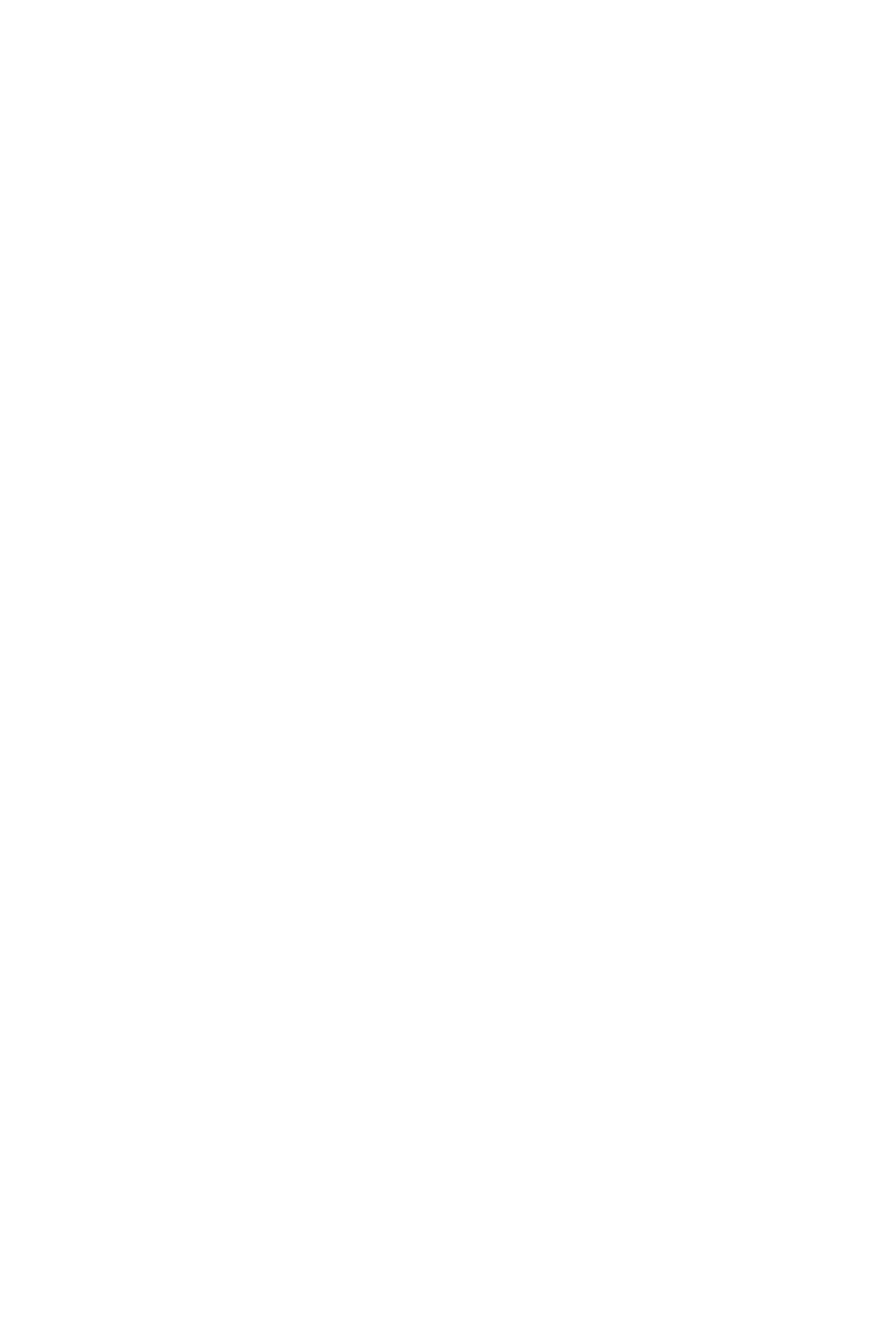
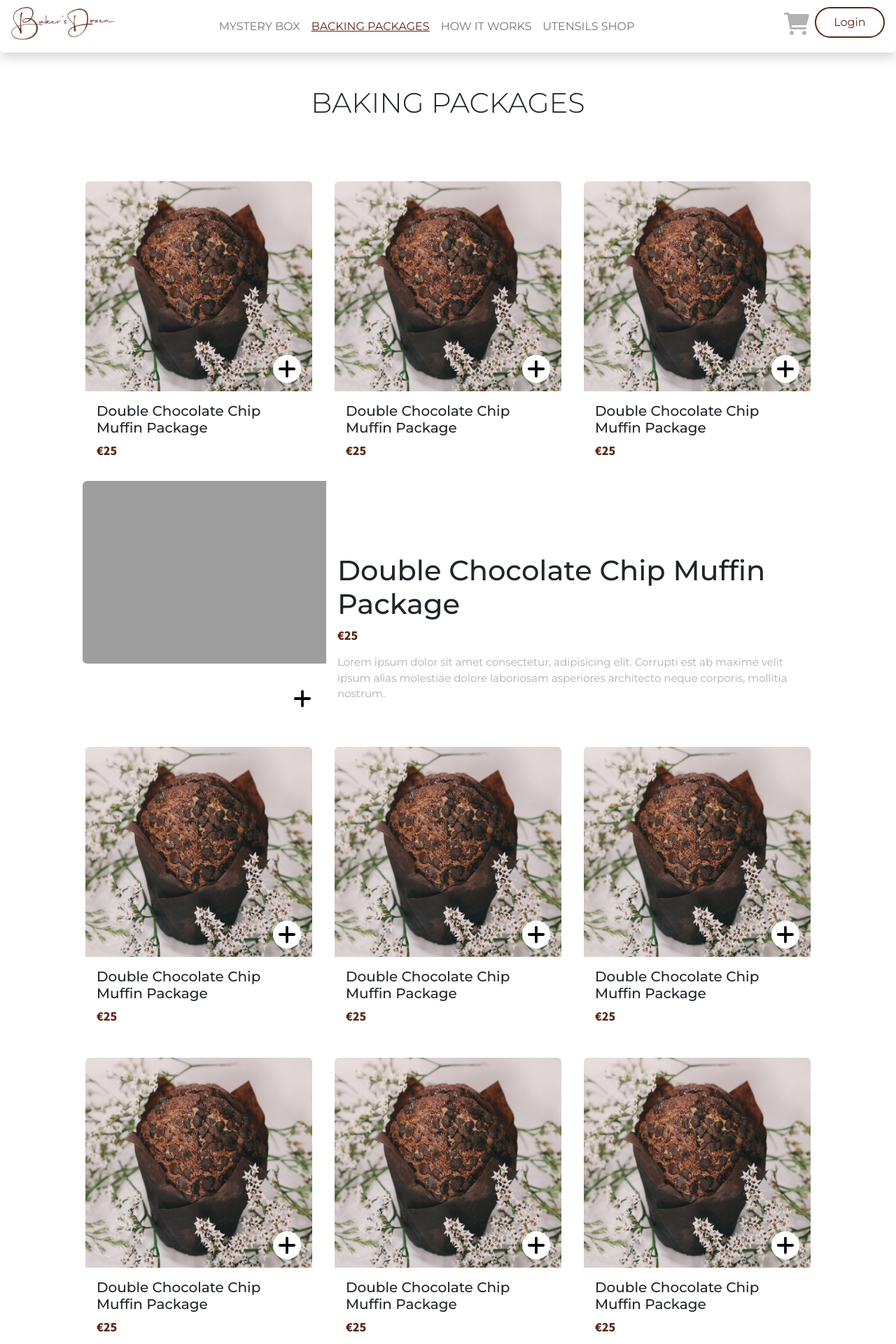
Before and after one commit to Missarik/-bakersDozen, a PHP site: page /HTML/bakingKit.html in a window 1280 px wide. Before the commit the part shown is empty. Shown: the top 1920 px of the page at 70% size. Before the commit the page ends 800 px from the top, so only its background shows below. Run offline with PHP 8.4, Linux system fonts and the light colour scheme; some libraries are stand-ins or nearby versions; grey boxes are pictures that could not be loaded.

Commit message:
Update 3 with Baking Package Page

```diff
--- /dev/null
+++ b/Baker's Dozen Prototype/CSS/bakingKit.css
@@ -0,0 +1,132 @@
+@import url('https://fonts.googleapis.com/css2?family=Montserrat:ital,wght@0,300;0,400;0,500;1,200;1,300;1,400&family=Noto+Sans+JP:wght@300;400;500;700;900&display=swap');/*Importing Montserrat*/
+@import url('https://fonts.googleapis.com/css2?family=Noto+Sans+JP:wght@300;400;500;700;900&display=swap');/*Importing NotoSansJP*/
+
+.bakingPackageText{
+    text-align: center;
+    font-family: "Montserrat", sans-serif;
+    font-weight: 100;
+}
+
+.bakingCardContent, .bakingCardContent:hover{
+    text-decoration: none;
+    color: black;
+}
+
+.shopNowBaking{
+    font-weight: 500;
+    font-size: 11px;
+    width: 40px;
+    height: 40px;
+    border-radius: 50%;
+    background-color: white;
+    overflow-y: hidden;
+    padding: 0;
+    margin: 0;
+    position: absolute;
+    bottom:30%;
+    right: 5%;
+}
+
+.shopNowBakingBig{
+    font-weight: 500;
+    font-size: 11px;
+    width: 40px;
+    height: 40px;
+    border-radius: 50%;
+    background-color: white;
+    overflow-y: hidden;
+    padding: 0;
+    margin: 0;
+    position: absolute;
+    bottom:5%;
+    right: 68%;
+}
+
+.shopNowBakingBigRight{
+    font-weight: 500;
+    font-size: 11px;
+    width: 40px;
+    height: 40px;
+    border-radius: 50%;
+    background-color: white;
+    overflow-y: hidden;
+    padding: 0;
+    margin: 0;
+    position: absolute;
+    bottom:5%;
+    right: 1%;
+}
+
+.shopNowBakingBigRight:hover{
+    font-weight: 500;
+    font-size: 11px;
+    width: 40px;
+    height: 40px;
+    border-radius: 50%;
+    background-color: #a66038;
+    overflow-y: hidden;
+    padding: 0;
+    margin: 0;
+    position: absolute;
+    bottom:5%;
+    right: 1%;
+}
+
+.shopNowBakingBig:hover{
+    font-weight: 500;
+    font-size: 11px;
+    width: 40px;
+    height: 40px;
+    border-radius: 50%;
+    background-color: #a66038;
+    overflow-y: hidden;
+    padding: 0;
+    margin: 0;
+    position: absolute;
+    bottom:5%;
+    right: 68%;
+}
+
+.shopNowBaking:hover{
+    font-weight: 500;
+    font-size: 11px;
+    width: 40px;
+    height: 40px;
+    border-radius: 50%;
+    background-color: #a66038;
+    overflow-y: hidden;
+    padding: 0;
+    margin: 0;
+    position: absolute;
+    bottom:30%;
+    right: 5%;
+}
+
+.plusBaking{
+    width: 70%;
+    height: 100%;
+    overflow-y: hidden;
+    align-content: center;
+}
+
+.plusBakingBig{
+    width: 70%;
+    height: 100%;
+    overflow-y: hidden;
+    align-content: center;
+}
+
+.price{
+    color: #592614;
+    font-family: 'Noto Sans JP', sans-serif;
+    font-weight: 800;
+}
+
+.bigProduct{
+    padding-top: 15%;
+}
+
+.desc{
+    color: #adadad;
+    font-size: 15px;
+}
--- a/Baker's Dozen Prototype/CSS/style.css
+++ b/Baker's Dozen Prototype/CSS/style.css
@@ -4,6 +4,12 @@
 * {
     overflow-x: hidden;
     font-family: "Montserrat", sans-serif;
+}
+
+.active{
+    color: #592614 !important;
+    text-decoration: underline;
+    text-decoration-color: #592614;
 }
 
 .homeImageStyling {
@@ -132,7 +138,7 @@ input:focus{
     height: 300px;
 }
 
-.cardSize{
+.cardSize {
     width: 50%;
     padding-left: 12px;
 }
@@ -153,8 +159,18 @@ input:focus{
     color: white;
 }
 
+.nav-link:hover{
+    text-decoration: underline;
+    color: #592614;
+}
+
 .nav-bg-white, .card-bg-white {
     background-color: white;
+}
+
+.nav-bg-white{
+    height: 75px;
+    overflow-y: hidden;
 }
 
 .offerText{
@@ -171,8 +187,8 @@ input:focus{
     overflow-y: hidden;
     text-align: center;
     color: white;
-    font-family: 'Montserrat', sans-serif;
-    font-weight: 500;
+    font-family: 'Noto Sans JP', sans-serif;
+    font-weight: 800;
     font-size: 35px;
 }
 
--- a/Baker's Dozen Prototype/HTML/bakingKit.html
+++ b/Baker's Dozen Prototype/HTML/bakingKit.html
@@ -1,20 +1,301 @@
 <!DOCTYPE html>
 <html lang="en">
+
 <head>
     <meta charset="UTF-8">
     <meta http-equiv="X-UA-Compatible" content="IE=edge">
     <meta name="viewport" content="width=device-width, initial-scale=1.0">
-    <title>Index</title>
+    <title>Baking Packages</title>
 
     <!--Bootstrap Links--->
-    <link href="https://cdn.jsdelivr.net/npm/bootstrap@5.2.3/dist/css/bootstrap.min.css" rel="stylesheet" integrity="sha384-rbsA2VBKQhggwzxH7pPCaAqO46MgnOM80zW1RWuH61DGLwZJEdK2Kadq2F9CUG65" crossorigin="anonymous">
-    <script src="https://cdn.jsdelivr.net/npm/bootstrap@5.2.3/dist/js/bootstrap.bundle.min.js" integrity="sha384-kenU1KFdBIe4zVF0s0G1M5b4hcpxyD9F7jL+jjXkk+Q2h455rYXK/7HAuoJl+0I4" crossorigin="anonymous"></script>
+    <link href="https://cdn.jsdelivr.net/npm/bootstrap@5.2.3/dist/css/bootstrap.min.css" rel="stylesheet"
+        integrity="sha384-rbsA2VBKQhggwzxH7pPCaAqO46MgnOM80zW1RWuH61DGLwZJEdK2Kadq2F9CUG65" crossorigin="anonymous">
+    <script src="https://cdn.jsdelivr.net/npm/bootstrap@5.2.3/dist/js/bootstrap.bundle.min.js"
+        integrity="sha384-kenU1KFdBIe4zVF0s0G1M5b4hcpxyD9F7jL+jjXkk+Q2h455rYXK/7HAuoJl+0I4"
+        crossorigin="anonymous"></script>
 
     <!--Our Main CSS-->
     <link rel="stylesheet" href="../CSS/style.css">
 
 </head>
+
 <body>
+    <!DOCTYPE html>
+    <html lang="en">
 
-</body>
+    <head>
+        <meta charset="UTF-8">
+        <meta http-equiv="X-UA-Compatible" content="IE=edge">
+        <meta name="viewport" content="width=device-width, initial-scale=1.0">
+        <title>Index</title>
+
+        <!--Bootstrap Links--->
+        <link href="https://cdn.jsdelivr.net/npm/bootstrap@5.2.3/dist/css/bootstrap.min.css" rel="stylesheet"
+            integrity="sha384-rbsA2VBKQhggwzxH7pPCaAqO46MgnOM80zW1RWuH61DGLwZJEdK2Kadq2F9CUG65" crossorigin="anonymous">
+        <script src="https://cdn.jsdelivr.net/npm/bootstrap@5.2.3/dist/js/bootstrap.bundle.min.js"
+            integrity="sha384-kenU1KFdBIe4zVF0s0G1M5b4hcpxyD9F7jL+jjXkk+Q2h455rYXK/7HAuoJl+0I4"
+            crossorigin="anonymous"></script>
+
+        <!--FontAwesome-->
+        <link rel="stylesheet" href="https://cdnjs.cloudflare.com/ajax/libs/font-awesome/6.1.1/css/all.min.css"
+            integrity="sha512-KfkfwYDsLkIlwQp6LFnl8zNdLGxu9YAA1QvwINks4PhcElQSvqcyVLLD9aMhXd13uQjoXtEKNosOWaZqXgel0g=="
+            crossorigin="anonymous" referrerpolicy="no-referrer" />
+
+
+        <!--Our Main CSS-->
+        <link rel="stylesheet" href="../CSS/style.css">
+        <link rel="stylesheet" href="../CSS/bakingKit.css">
+
+    </head>
+
+    <body>
+        <nav class="navbar navbar-expand-lg nav-bg-white opacity-100 shadow p-3 mb-5 bg-white rounded">
+            <div class="container-fluid ">
+                <a class="navbar-brand" href="index.html">
+                    <img src="../Images/Logo.png" alt="Logo" width="150" class="d-inline-block align-text-top">
+                </a>
+                <button class="navbar-toggler" type="button" data-bs-toggle="collapse" data-bs-target="#navbarNav"
+                    aria-controls="navbarNav" aria-expanded="false" aria-label="Toggle navigation">
+                    <span class="navbar-toggler-icon"></span>
+                </button>
+                <div class="collapse navbar-collapse" id="navbarNav">
+                    <ul class="navbar-nav mx-auto px-5">
+                        <li class="nav-item">
+                            <a class="nav-link" href="subscriptionKit.html">MYSTERY BOX</a>
+                        </li>
+                        <li class="nav-item">
+                            <a class="nav-link active" href="bakingKit.html">BACKING PACKAGES</a>
+                        </li>
+                        <li class="nav-item">
+                            <a class="nav-link" href="howItWorks.html">HOW IT WORKS</a>
+                        </li>
+                        <li class="nav-item">
+                            <a class="nav-link" href="howItWorks.html">UTENSILS SHOP</a>
+                        </li>
+                    </ul>
+                    <ul class="navbar-nav ms-auto mb-2 mb-lg-0">
+                        <li class="nav-item">
+                            <a class="nav-link disabled" href="shoppingCart.html"><i
+                                    class="fa-solid fa-cart-shopping fa-2x"></i></a>
+                        </li>
+                        <li class="nav-item">
+                            <a class="nav-link btn btn-BC4C35 nav-login-btn" href="login.html">Login</a>
+                        </li>
+                    </ul>
+                </div>
+            </div>
+        </nav>
+
+
+        <h1 class="pb-3 bakingPackageText">BAKING PACKAGES</h1>
+
+        <div class="container p-5">
+            <div class="row">
+                <div class="col-sm p-3">
+                    <a href="#" class="bakingCardContent">
+                        <div class="card border-0">
+                            <img class="card-img-top cardImageStyling" src="../Images/cupcake.jpg">
+                            <a href="#" class="btn shopNowBaking"><img src="../Images/plus.svg" class="plusBaking"
+                                    alt=""></a>
+                            <div class="card-body">
+                                <h5 class="card-title">Double Chocolate Chip Muffin Package</h5>
+                                <p class="card-text price">€25</p>
+                            </div>
+                        </div>
+                    </a>
+                </div>
+                <div class="col-sm p-3">
+                    <a href="#" class="bakingCardContent">
+                        <div class="card border-0">
+                            <img class="card-img-top cardImageStyling" src="../Images/cupcake.jpg">
+                            <a href="#" class="btn shopNowBaking"><img src="../Images/plus.svg" class="plusBaking"
+                                    alt=""></a>
+                            <div class="card-body">
+                                <h5 class="card-title">Double Chocolate Chip Muffin Package</h5>
+                                <p class="card-text price">€25</p>
+                            </div>
+                        </div>
+                    </a>
+                </div>
+                <div class="col-sm p-3">
+                    <a href="#" class="bakingCardContent">
+                        <div class="card border-0">
+                            <img class="card-img-top cardImageStyling" src="../Images/cupcake.jpg">
+                            <a href="#" class="btn shopNowBaking"><img src="../Images/plus.svg" class="plusBaking"
+                                    alt=""></a>
+                            <div class="card-body">
+                                <h5 class="card-title">Double Chocolate Chip Muffin Package</h5>
+                                <p class="card-text price">€25</p>
+                            </div>
+                        </div>
+                    </a>
+                </div>
+            </div>
+
+
+            <div class="card mb-3 border-0" style="max-width: 100%;">
+                <div class="row g-0">
+                    <div class="col-md-4">
+                        <img src="../Images/Macarons.jpg" class="img-fluid rounded-start " alt="...">
+                        <a href="#" class="btn shopNowBakingBig"><img src="../Images/plus.svg" class="plusBakingBig"
+                                alt=""></a>
+                    </div>
+                    <div class="col-md-8">
+                        <div class="card-body bigProduct">
+                            <h1 class="card-title">Double Chocolate Chip Muffin Package</h1>
+                            <p class="card-text price">€25</p>
+                            <p class="desc">Lorem ipsum dolor sit amet consectetur, adipisicing elit. Corrupti est ab
+                                maxime velit ipsum alias molestiae dolore laboriosam asperiores architecto neque
+                                corporis, mollitia nostrum. </p>
+                        </div>
+                    </div>
+                </div>
+            </div>
+
+            <div class="row">
+                <div class="col-sm p-3">
+                    <a href="#" class="bakingCardContent">
+                        <div class="card border-0">
+                            <img class="card-img-top cardImageStyling" src="../Images/cupcake.jpg">
+                            <a href="#" class="btn shopNowBaking"><img src="../Images/plus.svg" class="plusBaking"
+                                    alt=""></a>
+                            <div class="card-body">
+                                <h5 class="card-title">Double Chocolate Chip Muffin Package</h5>
+                                <p class="card-text price">€25</p>
+                            </div>
+                        </div>
+                    </a>
+                </div>
+                <div class="col-sm p-3">
+                    <a href="#" class="bakingCardContent">
+                        <div class="card border-0">
+                            <img class="card-img-top cardImageStyling" src="../Images/cupcake.jpg">
+                            <a href="#" class="btn shopNowBaking"><img src="../Images/plus.svg" class="plusBaking"
+                                    alt=""></a>
+                            <div class="card-body">
+                                <h5 class="card-title">Double Chocolate Chip Muffin Package</h5>
+                                <p class="card-text price">€25</p>
+                            </div>
+                        </div>
+                    </a>
+                </div>
+                <div class="col-sm p-3">
+                    <a href="#" class="bakingCardContent">
+                        <div class="card border-0">
+                            <img class="card-img-top cardImageStyling" src="../Images/cupcake.jpg">
+                            <a href="#" class="btn shopNowBaking"><img src="../Images/plus.svg" class="plusBaking"
+                                    alt=""></a>
+                            <div class="card-body">
+                                <h5 class="card-title">Double Chocolate Chip Muffin Package</h5>
+                                <p class="card-text price">€25</p>
+                            </div>
+                        </div>
+                    </a>
+                </div>
+            </div>
+
+            <div class="row">
+                <div class="col-sm p-3">
+                    <a href="#" class="bakingCardContent">
+                        <div class="card border-0">
+                            <img class="card-img-top cardImageStyling" src="../Images/cupcake.jpg">
+                            <a href="#" class="btn shopNowBaking"><img src="../Images/plus.svg" class="plusBaking"
+                                    alt=""></a>
+                            <div class="card-body">
+                                <h5 class="card-title">Double Chocolate Chip Muffin Package</h5>
+                                <p class="card-text price">€25</p>
+                            </div>
+                        </div>
+                    </a>
+                </div>
+                <div class="col-sm p-3">
+                    <a href="#" class="bakingCardContent">
+                        <div class="card border-0">
+                            <img class="card-img-top cardImageStyling" src="../Images/cupcake.jpg">
+                            <a href="#" class="btn shopNowBaking"><img src="../Images/plus.svg" class="plusBaking"
+                                    alt=""></a>
+                            <div class="card-body">
+                                <h5 class="card-title">Double Chocolate Chip Muffin Package</h5>
+                                <p class="card-text price">€25</p>
+                            </div>
+                        </div>
+                    </a>
+                </div>
+                <div class="col-sm p-3">
+                    <a href="#" class="bakingCardContent">
+                        <div class="card border-0">
+                            <img class="card-img-top cardImageStyling" src="../Images/cupcake.jpg">
+                            <a href="#" class="btn shopNowBaking"><img src="../Images/plus.svg" class="plusBaking"
+                                    alt=""></a>
+                            <div class="card-body">
+                                <h5 class="card-title">Double Chocolate Chip Muffin Package</h5>
+                                <p class="card-text price">€25</p>
+                            </div>
+                        </div>
+                    </a>
+                </div>
+            </div>
+
+            <div class="card mb-3 border-0" style="max-width: 100%;">
+                <div class="row g-0">
+
+                    <div class="col-md-8">
+                        <div class="card-body bigProduct">
+                            <h1 class="card-title">Double Chocolate Chip Muffin Package</h1>
+                            <p class="card-text price">€25</p>
+                            <p class="desc">Lorem ipsum dolor sit amet consectetur, adipisicing elit. Corrupti est ab
+                                maxime velit ipsum alias molestiae dolore laboriosam asperiores architecto neque
+                                corporis, mollitia nostrum. </p>
+                        </div>
+                    </div>
+                    <div class="col-md-4">
+                        <img src="../Images/Macarons.jpg" class="img-fluid rounded-start " alt="...">
+                        <a href="#" class="btn shopNowBakingBigRight"><img src="../Images/plus.svg" class="plusBakingBig" alt=""></a>
+                    </div>
+                </div>
+            </div>
+
+            <div class="row">
+                <div class="col-sm p-3">
+                    <a href="#" class="bakingCardContent">
+                        <div class="card border-0">
+                            <img class="card-img-top cardImageStyling" src="../Images/cupcake.jpg">
+                            <a href="#" class="btn shopNowBaking"><img src="../Images/plus.svg" class="plusBaking"
+                                    alt=""></a>
+                            <div class="card-body">
+                                <h5 class="card-title">Double Chocolate Chip Muffin Package</h5>
+                                <p class="card-text price">€25</p>
+                            </div>
+                        </div>
+                    </a>
+                </div>
+                <div class="col-sm p-3">
+                    <a href="#" class="bakingCardContent">
+                        <div class="card border-0">
+                            <img class="card-img-top cardImageStyling" src="../Images/cupcake.jpg">
+                            <a href="#" class="btn shopNowBaking"><img src="../Images/plus.svg" class="plusBaking"
+                                    alt=""></a>
+                            <div class="card-body">
+                                <h5 class="card-title">Double Chocolate Chip Muffin Package</h5>
+                                <p class="card-text price">€25</p>
+                            </div>
+                        </div>
+                    </a>
+                </div>
+                <div class="col-sm p-3">
+                    <a href="#" class="bakingCardContent">
+                        <div class="card border-0">
+                            <img class="card-img-top cardImageStyling" src="../Images/cupcake.jpg">
+                            <a href="#" class="btn shopNowBaking"><img src="../Images/plus.svg" class="plusBaking"
+                                    alt=""></a>
+                            <div class="card-body">
+                                <h5 class="card-title">Double Chocolate Chip Muffin Package</h5>
+                                <p class="card-text price">€25</p>
+                            </div>
+                        </div>
+                    </a>
+                </div>
+            </div>
+        </div>
+    </body>
 </html>
```
Also changed, not shown: Baker's Dozen Prototype/HTML/index.html (+10 -7 lines), Baker's Dozen Prototype/HTML/utensilsShop.html (added, +20 -0 lines), Baker's Dozen Prototype/Images/cupcake.jpg (added), Baker's Dozen Prototype/Images/heart.svg (added), Baker's Dozen Prototype/Images/plus.svg (added).
